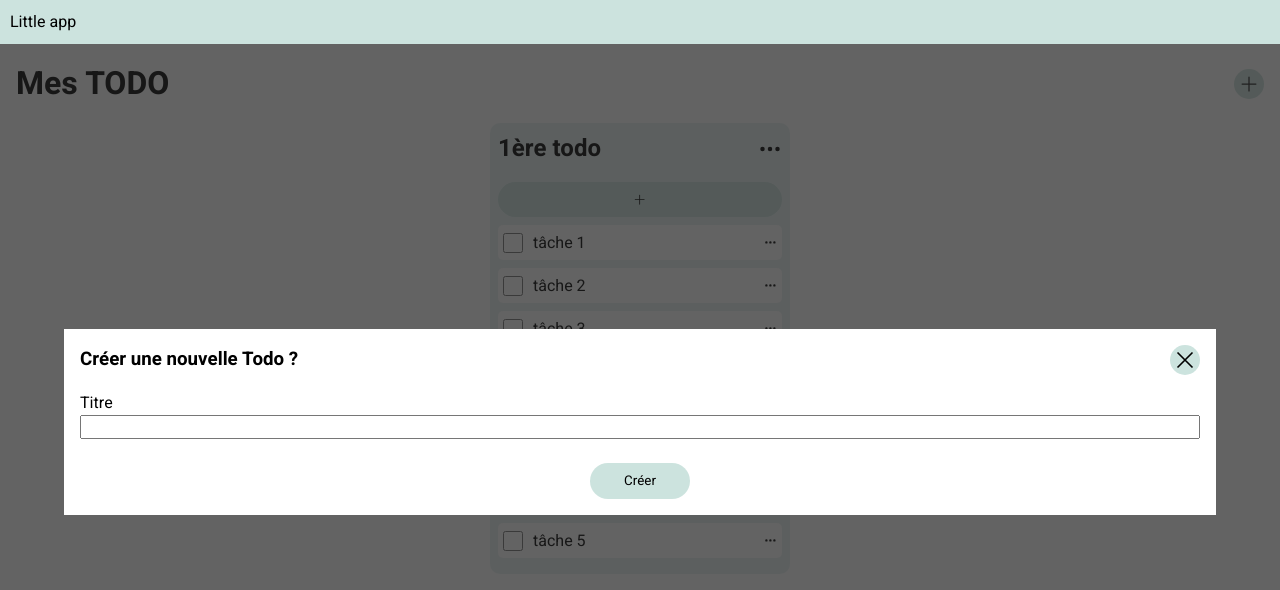
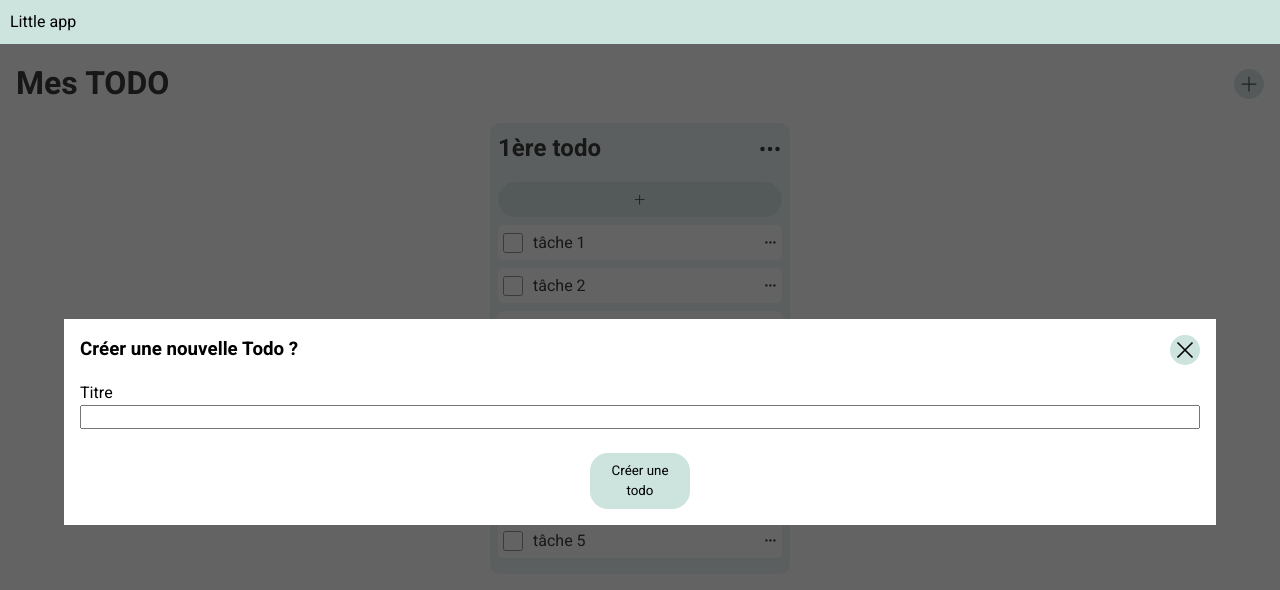
Before and after one commit to Junior-Et-Alors/little-app-frontend, a React (Create React App) app: page /todo in a window 1280 px wide. Both pictures are taken after a click on the button 1249 px from the left and 83 px from the top of the page. Shown: the top 590 px of the page. Built offline with nearby package versions, Linux system fonts and the light colour scheme.

Commit message:
Updated modal to display create or edit content

```diff
--- a/src/Component/ListBox/ListBox.js
+++ b/src/Component/ListBox/ListBox.js
@@ -13,6 +13,7 @@ export default React.memo(function ListBox(props) {
         <CustomButton
           txt={<BsThreeDots />}
           class='list-box__header__button dot-button xl'
+          handleClick={props.handleClick}
         />
       </div>
       <CustomButton
--- a/src/Page/TodoPage/ToDoPage.scss
+++ b/src/Page/TodoPage/ToDoPage.scss
@@ -19,7 +19,7 @@
 
 // Create modal
 
-.todo__create {
+.todo__modal {
   background-color: white;
   width: 90%;
   padding: 1rem;
--- a/src/Page/TodoPage/TodoPage.js
+++ b/src/Page/TodoPage/TodoPage.js
@@ -1,4 +1,4 @@
-import React, { useState } from 'react';
+import React, { useState} from 'react';
 import Header from '../../Layouts/Header/Header';
 import Modal from '../../Component/Modal/Modal';
 import { useSelector, useDispatch } from 'react-redux';
@@ -11,41 +11,41 @@ import './ToDoPage.scss';
 import { createToDoList } from '../../redux/features/todo/todoList';
 
 export default function TodoPage() {
-
-  const dispatch = useDispatch()
+  const dispatch = useDispatch();
   const allTodoLists = useSelector(todoLists);
 
   // Modal
-  const [modal, setModal] = useState(false);
+  const [modal, setModal] = useState({ status: false, content: '' });
 
-  const toggleModal = () => {
-    setModal(!modal);
+  const toggleModal = (content) => {
+    const newModal = {...modal, status: !modal.status, content: content}
+    setModal(newModal);
   };
   // End modal
 
   const [todo, setTodo] = useState({
     name: '',
-    id: ''
-  })
+    id: '',
+  });
 
   const handleInput = (event) => {
-    const newTodo = {...todo, name: event.target.value}
-    setTodo(newTodo)
-  }
+    const newTodo = { ...todo, name: event.target.value };
+    setTodo(newTodo);
+  };
 
   const createNewTodo = async () => {
-    const newTodo = {...todo};
+    const newTodo = { ...todo };
     newTodo.id = await getNewId();
-    dispatch(createToDoList(newTodo))
-    toggleModal()
-  }
+    dispatch(createToDoList(newTodo));
+    toggleModal();
+  };
 
   const getNewId = () => {
-    const newList = [...allTodoLists]
-    return newList.pop().id + 1
-  }
+    const newList = [...allTodoLists];
+    return newList.pop().id + 1;
+  };
 
-
+  console.log(modal);
 
   return (
     <>
@@ -53,24 +53,29 @@ export default function TodoPage() {
       <main className='todo-page'>
         {
           // Create a TODO modal
-          modal && (
+          modal.status && (
             <Modal>
-              <div className='todo__create'>
-                <div className='todo__create__header'>
-                  <h3>Créer une nouvelle Todo ?</h3>
+              <div className='todo__modal'>
+                <div className='todo__modal__header'>
+                  <h3>{modal.content === 'create' ? 'Créer une nouvelle Todo ?' : 'Editer la Todo ?' }</h3>
                   <CustomButton
                     txt={<GrClose />}
                     class='todo-page__close-btn simple-button round'
-                    handleClick={toggleModal}
+                    handleClick={() => toggleModal('')}
                     label='Fermer la fenêtre de création de ToDo'
                   />
                 </div>
-                <label htmlFor=''>Titre</label>
-                <input type='text' id='todo-create__input' onInput={(event) => handleInput(event)} value={todo.name}/>
-                <div className='todo__create__send-div'>
+                <label htmlFor='todo-create__input'>Titre</label>
+                <input
+                  type='text'
+                  id='todo-create__input'
+                  onInput={(event) => handleInput(event)}
+                  value={todo.name}
+                />
+                <div className='todo__modal__send-div'>
                   <CustomButton
-                    txt={'Créer'}
-                    class='todo__create__send-btn simple-button'
+                    txt={modal.content === 'create' ? 'Créer une todo' : 'Editer'}
+                    class='todo__modal__send-btn simple-button'
                     handleClick={createNewTodo}
                     label='Créer une todo'
                   />
@@ -85,12 +90,12 @@ export default function TodoPage() {
           <CustomButton
             txt={<BsPlusLg />}
             class='todo-page__add-btn simple-button round'
-            handleClick={toggleModal}
+            handleClick={() => toggleModal('create')}
             label='Ouvrir la fenêtre de création de ToDo'
           />
         </div>
         {allTodoLists.map((list) => {
-          return <ListBox key={list.id} {...list} />;
+          return <ListBox key={list.id} {...list} handleClick={() => toggleModal('edit')}/>;
         })}
       </main>
     </>
```
